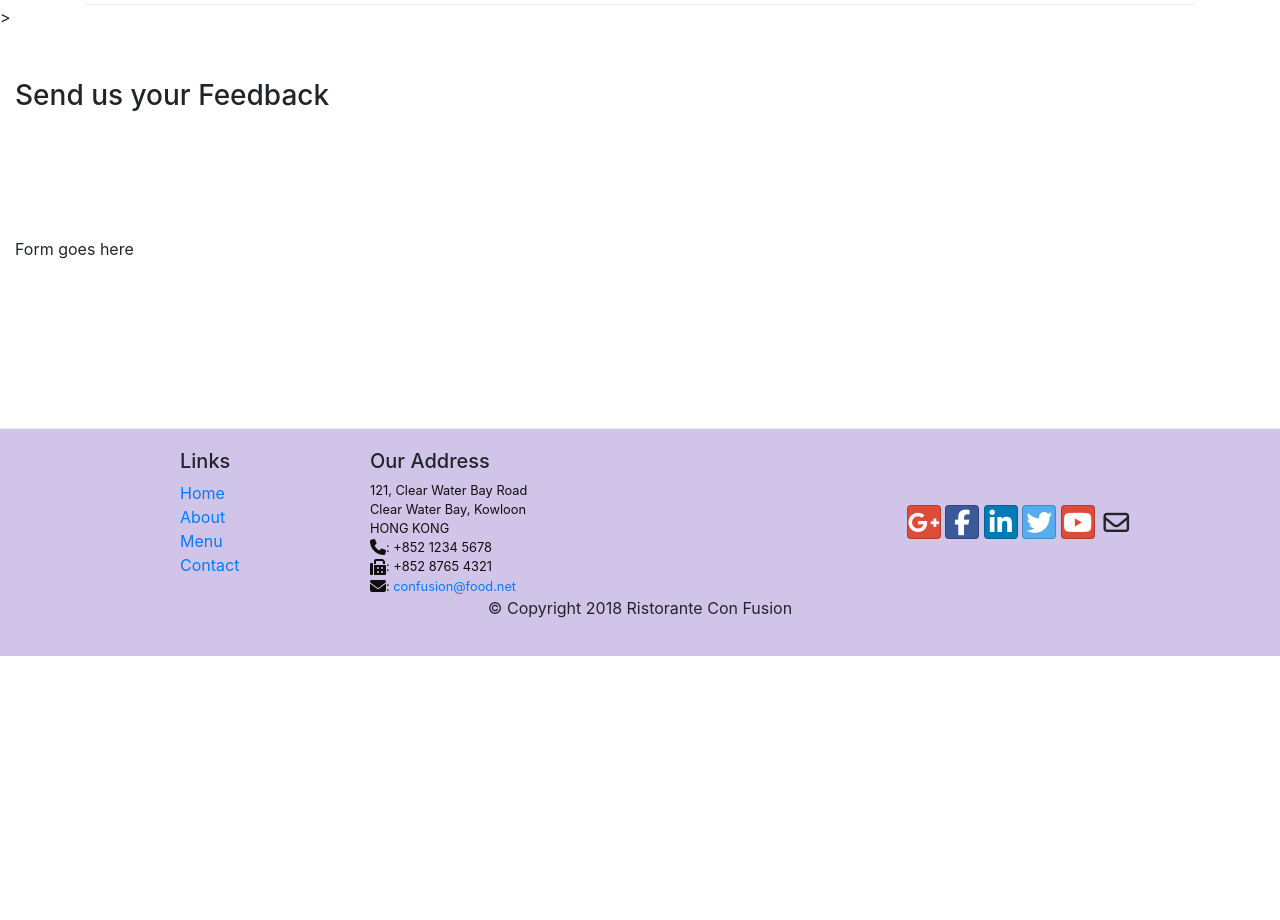
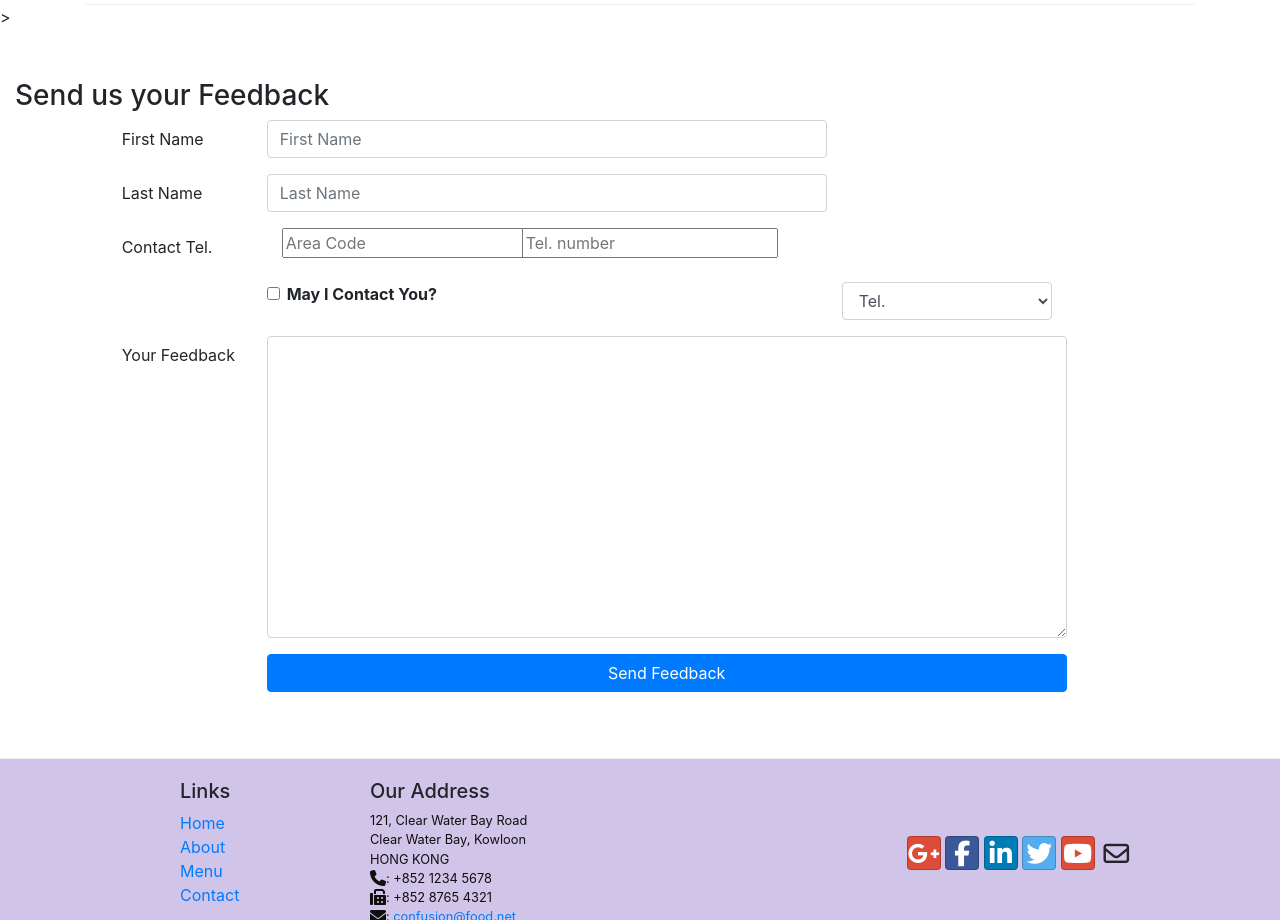
Before and after one commit to satyavarma/bootstrap, a plain HTML site: page contactus.html in a window 1280 px wide. Shown: the part 860-1780 px from the top of the page. Before the commit the page ends 1516 px from the top, so only its background shows below. Drawn offline with nearby package versions, Linux system fonts and the light colour scheme.

Commit message:
contact us with buttons and forms

```diff
--- a/contactus.html
+++ b/contactus.html
@@ -92,8 +92,49 @@
            <div class="col-12">
               <h3>Send us your Feedback</h3>
            </div>
-            <div class="col-12 col-md-9">
-                Form goes here
+            <div class="col-12 col-md-9 offset-md-1">
+                <form>
+                    <div class="form-group row">
+                        <label for="firstname" class="col-md-2 col-form-label">First Name</label>
+                        <input type="text" id="firstname" class="form-control col-md-7" name="firstname" placeholder="First Name">
+                    </div>
+                    <div class="form-group row">
+                        <label for="lastname" class="col-md-2 col-form-label">Last Name</label>
+                        <input type="text" id="lastname" name="lastname" class="form-control col-md-7" placeholder="Last Name">
+                    </div>
+                    <div class="form-group row">
+                        <label class="col-12 col-md-2 col-form-label" for="telnum">Contact Tel.</label>
+                        <div class="col-5 col-md-3">
+                            <input type="tel" id="areacode" name="areacode" placeholder="Area Code">
+                        </div>
+                        <div class="col-7 col-md-7">
+                            <input type="tel" id="telnum" name="telnum" placeholder="Tel. number">
+                        </div>
+                    </div>
+                    <div class="form-group row">
+                        <div class="form-check col-md-6 offset-md-2">
+                            <input type="checkbox" class="form-check-input" id="approve" name="approve" value="">
+                            <label class="form-check-label" for="approve">
+                                <strong>May I Contact You?</strong>
+                            </label>
+                        </div>
+                        <div class="col-md-3 offset-md-1">
+                            <select class="form-control">
+                                <option>Tel.</option>
+                                <option>Email</option>
+                            </select>
+                        </div>
+                    </div>
+                    <div class="form-group row">
+                        <label for="feedback" class="col-12 col-md-2 col-form-label">Your Feedback</label>
+                        <textarea class="col-md-10 form-control" id="feedback" name="feedback" rows=12></textarea>
+                    </div>
+                    <div class="form-group row">
+                        <button type="submit" class="btn btn-primary offset-md-2 col-md-10">
+                            Send Feedback
+                        </button>
+                    </div>
+                </form>
             </div>
              <div class="col-12 col-md">
             </div>
@@ -107,8 +148,8 @@
                 <div class="col-4 offset-1 col-sm-2">
                     <h5>Links</h5>
                     <ul class="list-unstyled">
-                        <li><a href="#">Home</a></li>
-                        <li><a href="#">About</a></li>
+                        <li><a href="./index.html">Home</a></li>
+                        <li><a href="./aboutus.html">About</a></li>
                         <li><a href="#">Menu</a></li>
                         <li><a href="#">Contact</a></li>
                     </ul>
```
Also changed, not shown: aboutus.html (+3 -3 lines), index.html (+2 -2 lines).
